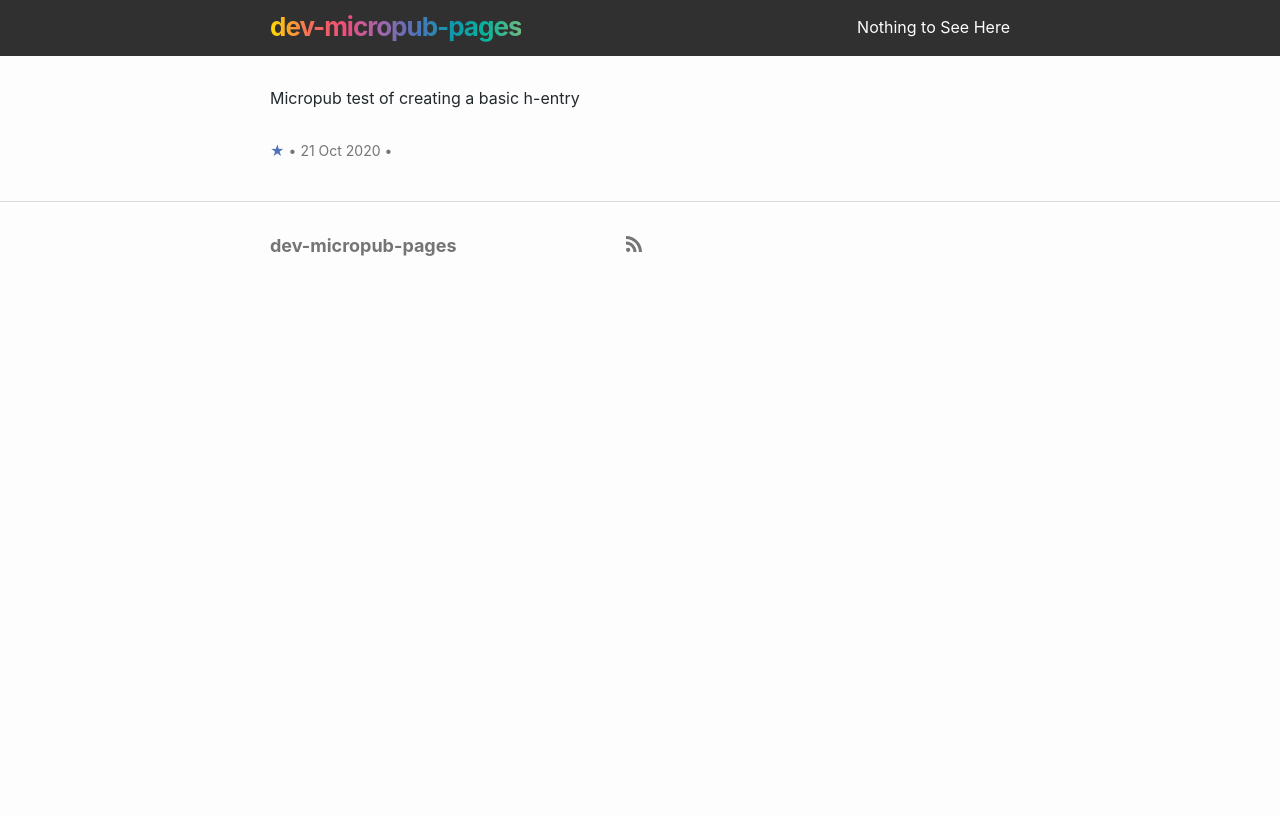
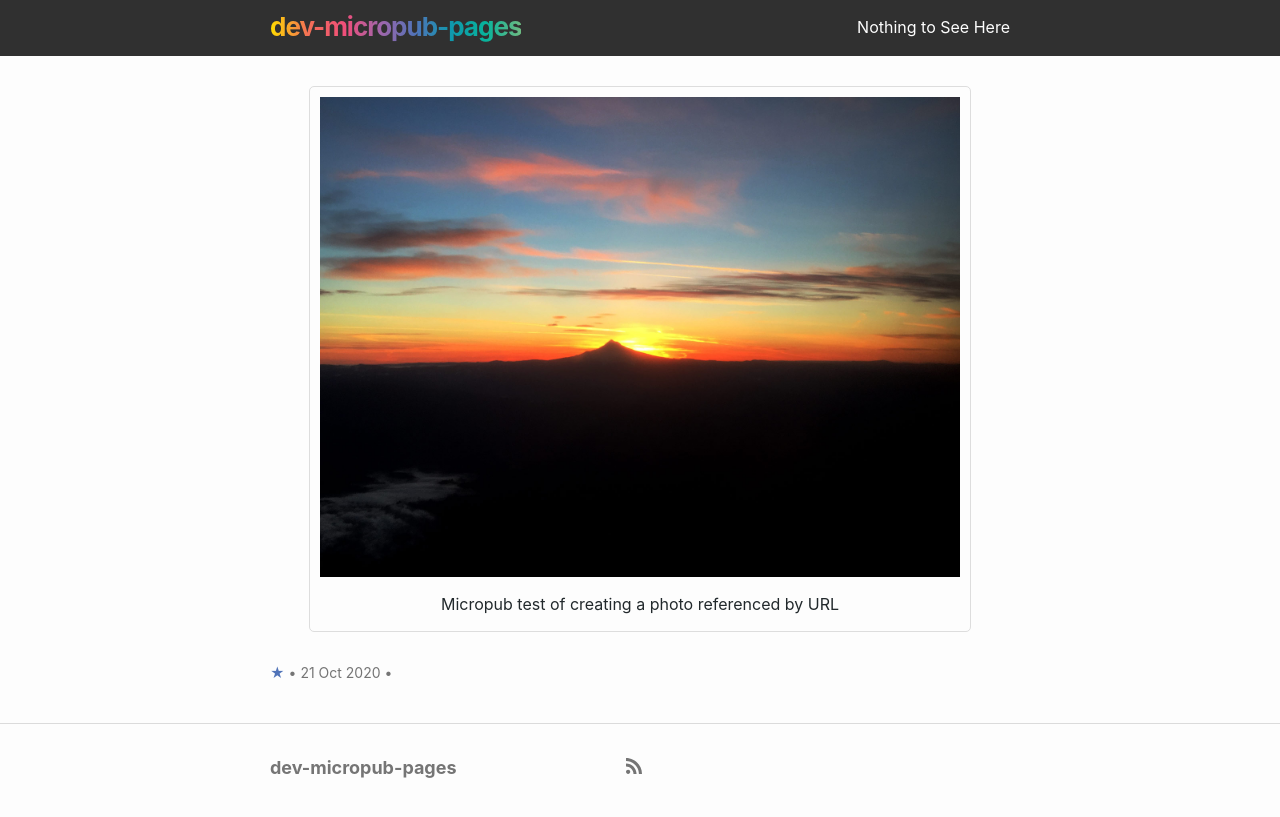
Before and after one commit to lildude/dev-micropub-pages, a Jekyll site: the page built from _posts/2020-10-21-micropub-test-of-creating-a.md, in a window 1280 px wide. Shown: the top 817 px of the page. Built offline with Jekyll 4.4.1, drawn with Linux system fonts in a browser that asks for light colours.

Commit message:
New photo: 2020-10-21-micropub-test-of-creating-a.md

```diff
--- a/_posts/2020-10-21-micropub-test-of-creating-a.md
+++ b/_posts/2020-10-21-micropub-test-of-creating-a.md
@@ -1,6 +1,7 @@
 ---
-layout: note
-date: 2020-10-21 10:44:40 +0100
+layout: photo
+date: 2020-10-21 10:44:47 +0100
 ---
+![](/images/sunset.jpg)
 
-Micropub test of creating a basic h-entry
+Micropub test of creating a photo referenced by URL
```
